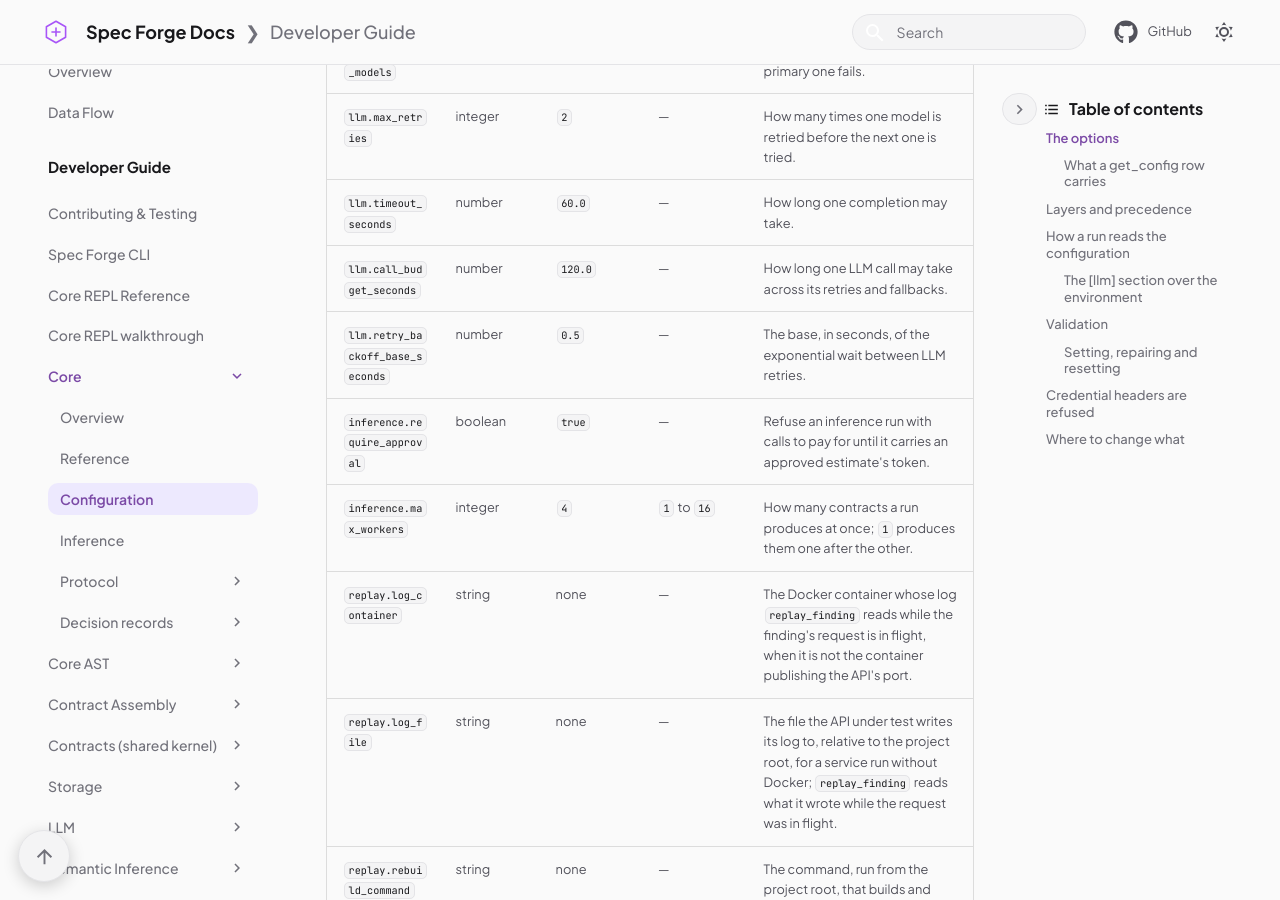
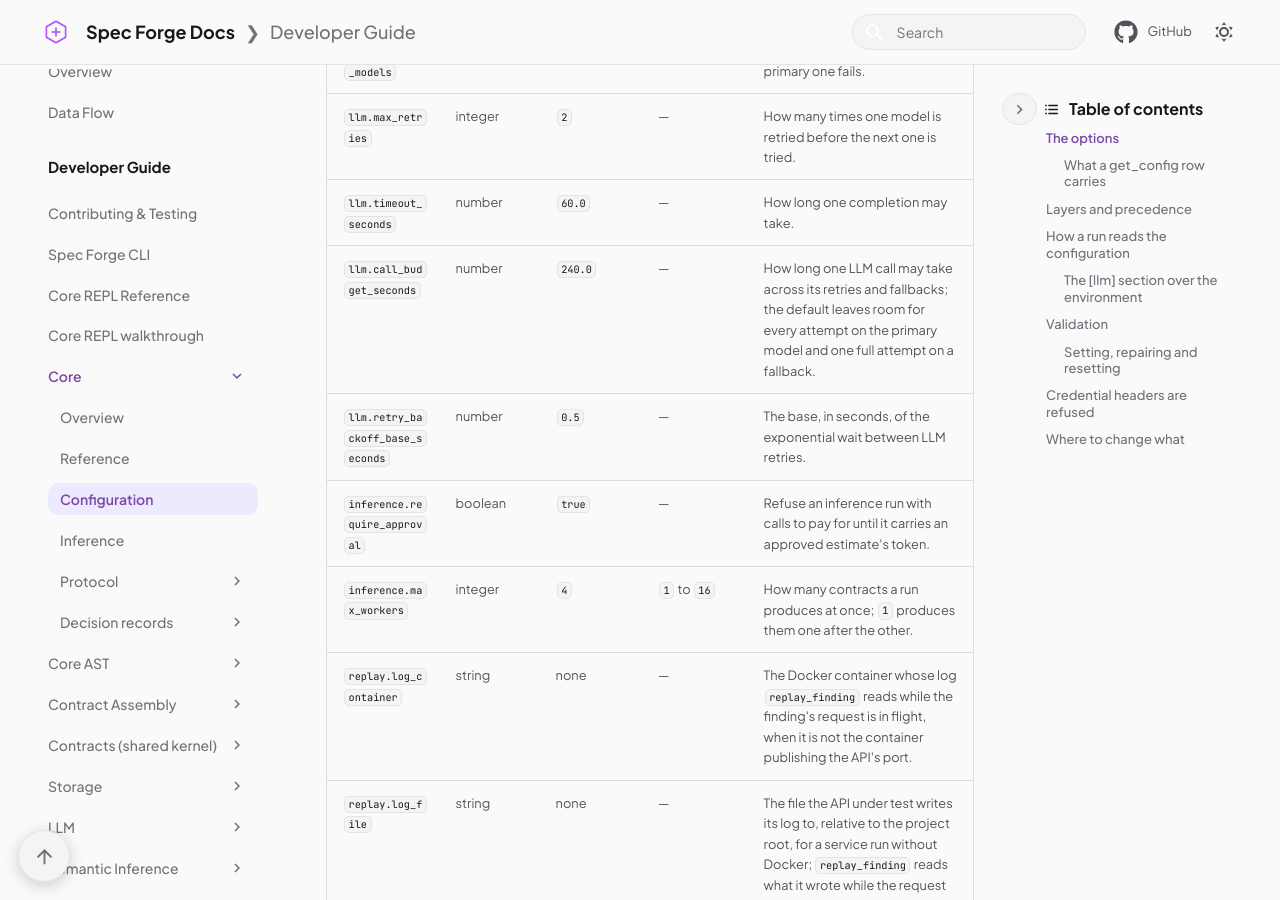
Before and after one commit to Spec-Forge-Testing/specforge-docs, an MkDocs documentation site: the page built from docs/modules/core/configuration.md, in a window 1280 px wide and 900 px high, scrolled down 972 px. Built offline with MkDocs 1.6.1 and Material for MkDocs 9.7.7, drawn with Linux system fonts in a browser that asks for light colours; comment, search, counter and statistics services are not loaded.

Commit message:
docs: a call's default LLM budget is 240 s, room for a fallback attempt

```diff
--- a/docs/modules/core/configuration.md
+++ b/docs/modules/core/configuration.md
@@ -27,7 +27,7 @@ is kept under.
 | `llm.fallback_models` | string list | `[]` | — | Models tried, in order, when the primary one fails. |
 | `llm.max_retries` | integer | `2` | — | How many times one model is retried before the next one is tried. |
 | `llm.timeout_seconds` | number | `60.0` | — | How long one completion may take. |
-| `llm.call_budget_seconds` | number | `120.0` | — | How long one LLM call may take across its retries and fallbacks. |
+| `llm.call_budget_seconds` | number | `240.0` | — | How long one LLM call may take across its retries and fallbacks; the default leaves room for every attempt on the primary model and one full attempt on a fallback. |
 | `llm.retry_backoff_base_seconds` | number | `0.5` | — | The base, in seconds, of the exponential wait between LLM retries. |
 | `inference.require_approval` | boolean | `true` | — | Refuse an inference run with calls to pay for until it carries an approved estimate's token. |
 | `inference.max_workers` | integer | `4` | `1` to `16` | How many contracts a run produces at once; `1` produces them one after the other. |
```
Also changed, not shown: docs/modules/llm/reference.md (+1 -1 lines), docs/user-guide/environment.md (+1 -1 lines), docs/user-guide/llm-providers.md (+1 -1 lines).
